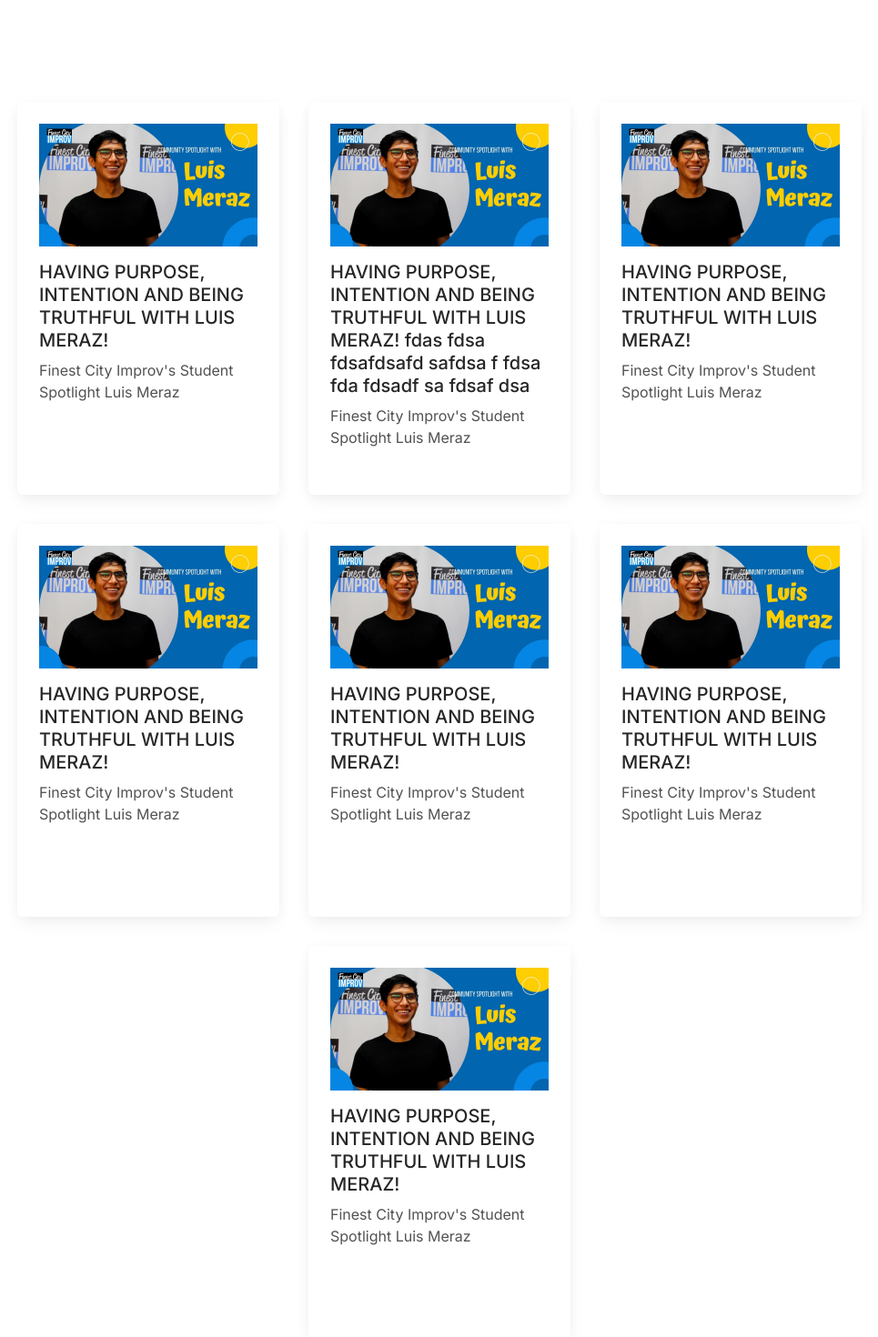
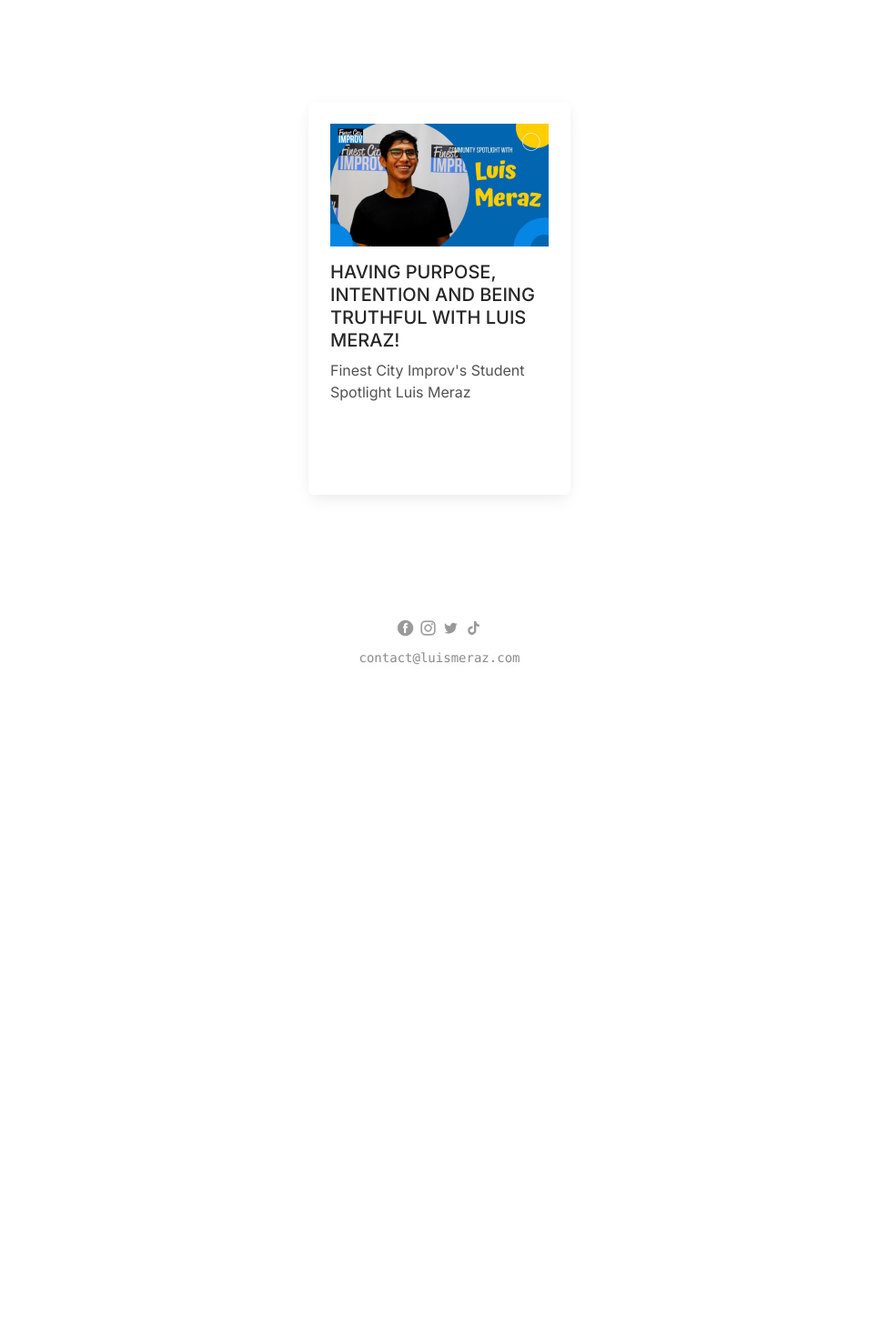
Before and after one commit to juhyeh/actor-website, a Next.js app: page /press in a window 1280 px wide. Shown: the part 120-1590 px from the top of the page at 91% size, without its empty margins (157-1122 px from the left). After the commit the page ends 893 px from the top, so only its background shows below. Built offline with nearby package versions, Linux system fonts and the light colour scheme.

Commit message:
press page finished

```diff
--- a/app/press/page.js
+++ b/app/press/page.js
@@ -3,7 +3,7 @@ import Image from "next/image";
 
 const Press = () => {
   return (
-    <div class="max-w-screen-xl flex flex-col justify-center items-center">
+    <div class="max-w-screen-xl w-screen sm:px-16 px-6 h-screen flex flex-col">
       <heading class="flex justify-start w-full">
         <p className="page_heading_mobile">Press</p>
       </heading>
@@ -33,145 +33,6 @@ const Press = () => {
             </div>
           </a>
         </div>
-        <div className="press_card">
-          <a
-            href="https://www.finestcityimprov.com/having-purpose-intention-and-being-truthful-with-luis-meraz/"
-            target="_blank"
-          >
-            <div class="p-6">
-              <Image
-                class="mb-4"
-                width={300}
-                height={300}
-                style={{ objectFit: "contain" }}
-                src="/press-photos/finest-city-improv-luis-meraz.jpeg"
-                alt="Luis Meraz with Finest City Improv"
-              />
-              <h5 class="mb-2 text-xl font-medium leading-tight text-neutral-800 ">
-                HAVING PURPOSE, INTENTION AND BEING TRUTHFUL WITH LUIS MERAZ!
-                fdas fdsa fdsafdsafd safdsa f fdsa fda fdsadf sa fdsaf dsa
-              </h5>
-              <p class="mb-4 text-base text-neutral-600 grow">
-                Finest City Improv&apos;s Student Spotlight Luis Meraz
-              </p>
-            </div>
-          </a>
-        </div>
-        <div className="press_card">
-          <a
-            href="https://www.finestcityimprov.com/having-purpose-intention-and-being-truthful-with-luis-meraz/"
-            target="_blank"
-          >
-            <div class="p-6">
-              <Image
-                class="mb-4"
-                width={300}
-                height={300}
-                style={{ objectFit: "contain" }}
-                src="/press-photos/finest-city-improv-luis-meraz.jpeg"
-                alt="Luis Meraz with Finest City Improv"
-              />
-              <h5 class="mb-2 text-xl font-medium leading-tight text-neutral-800 ">
-                HAVING PURPOSE, INTENTION AND BEING TRUTHFUL WITH LUIS MERAZ!
-              </h5>
-              <p class="mb-4 text-base text-neutral-600 grow">
-                Finest City Improv&apos;s Student Spotlight Luis Meraz
-              </p>
-            </div>
-          </a>
-        </div>
-        <div className="press_card">
-          <a
-            href="https://www.finestcityimprov.com/having-purpose-intention-and-being-truthful-with-luis-meraz/"
-            target="_blank"
-          >
-            <div class="p-6">
-              <Image
-                class="mb-4"
-                width={300}
-                height={300}
-                style={{ objectFit: "contain" }}
-                src="/press-photos/finest-city-improv-luis-meraz.jpeg"
-                alt="Luis Meraz with Finest City Improv"
-              />
-              <h5 class="mb-2 text-xl font-medium leading-tight text-neutral-800 ">
-                HAVING PURPOSE, INTENTION AND BEING TRUTHFUL WITH LUIS MERAZ!
-              </h5>
-              <p class="mb-4 text-base text-neutral-600 grow">
-                Finest City Improv&apos;s Student Spotlight Luis Meraz
-              </p>
-            </div>
-          </a>
-        </div>
-        <div className="press_card">
-          <a
-            href="https://www.finestcityimprov.com/having-purpose-intention-and-being-truthful-with-luis-meraz/"
-            target="_blank"
-          >
-            <div class="p-6">
-              <Image
-                class="mb-4"
-                width={300}
-                height={300}
-                style={{ objectFit: "contain" }}
-                src="/press-photos/finest-city-improv-luis-meraz.jpeg"
-                alt="Luis Meraz with Finest City Improv"
-              />
-              <h5 class="mb-2 text-xl font-medium leading-tight text-neutral-800 ">
-                HAVING PURPOSE, INTENTION AND BEING TRUTHFUL WITH LUIS MERAZ!
-              </h5>
-              <p class="mb-4 text-base text-neutral-600 grow">
-                Finest City Improv&apos;s Student Spotlight Luis Meraz
-              </p>
-            </div>
-          </a>
-        </div>
-        <div className="press_card">
-          <a
-            href="https://www.finestcityimprov.com/having-purpose-intention-and-being-truthful-with-luis-meraz/"
-            target="_blank"
-          >
-            <div class="p-6">
-              <Image
-                class="mb-4"
-                width={300}
-                height={300}
-                style={{ objectFit: "contain" }}
-                src="/press-photos/finest-city-improv-luis-meraz.jpeg"
-                alt="Luis Meraz with Finest City Improv"
-              />
-              <h5 class="mb-2 text-xl font-medium leading-tight text-neutral-800 ">
-                HAVING PURPOSE, INTENTION AND BEING TRUTHFUL WITH LUIS MERAZ!
-              </h5>
-              <p class="mb-4 text-base text-neutral-600 grow">
-                Finest City Improv&apos;s Student Spotlight Luis Meraz
-              </p>
-            </div>
-          </a>
-        </div>
-        <div className="press_card">
-          <a
-            href="https://www.finestcityimprov.com/having-purpose-intention-and-being-truthful-with-luis-meraz/"
-            target="_blank"
-          >
-            <div class="p-6">
-              <Image
-                class="mb-4"
-                width={300}
-                height={300}
-                style={{ objectFit: "contain" }}
-                src="/press-photos/finest-city-improv-luis-meraz.jpeg"
-                alt="Luis Meraz with Finest City Improv"
-              />
-              <h5 class="mb-2 text-xl font-medium leading-tight text-neutral-800 ">
-                HAVING PURPOSE, INTENTION AND BEING TRUTHFUL WITH LUIS MERAZ!
-              </h5>
-              <p class="mb-4 text-base text-neutral-600 grow">
-                Finest City Improv&apos;s Student Spotlight Luis Meraz
-              </p>
-            </div>
-          </a>
-        </div>
       </div>
     </div>
   );
```
